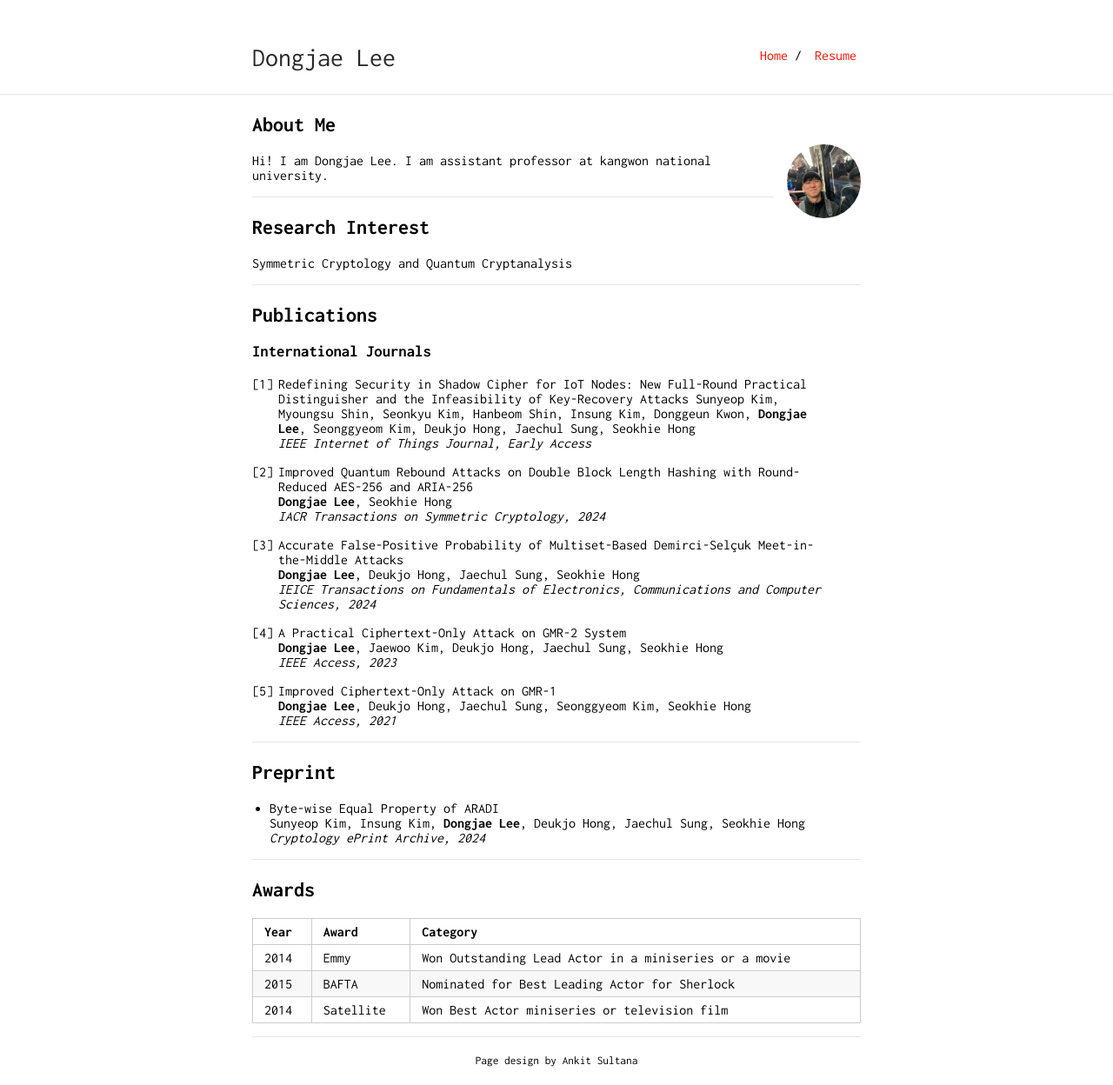
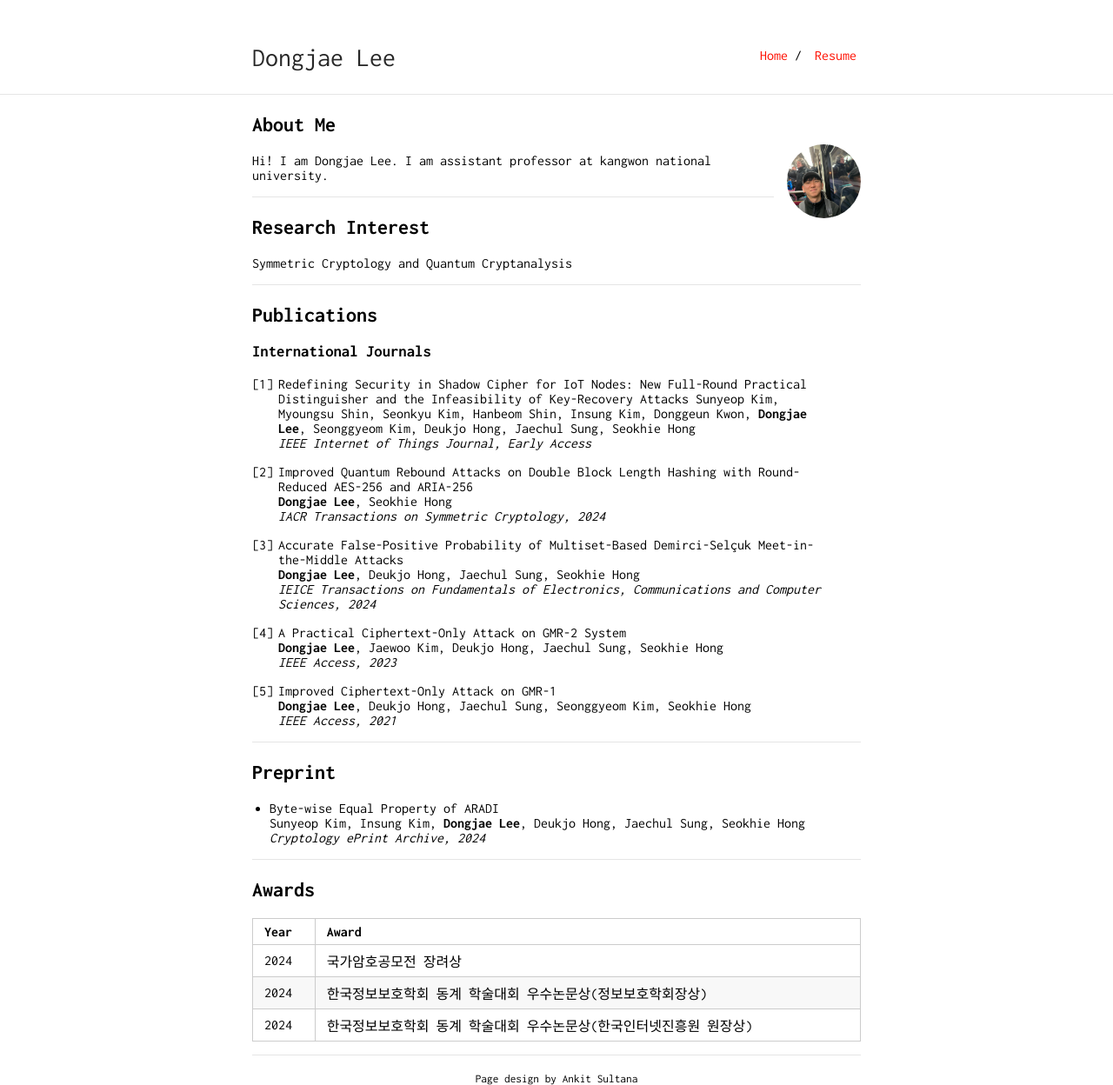
Before and after one commit to DongjaeLee-Dd2dD2/DongjaeLee-Dd2dD2.github.io, a Jekyll site: the page built from index.md, in a window 1280 px wide. Shown: the whole page at 87% size. Built offline with Jekyll 4.4.1, drawn with Linux system fonts in a browser that asks for light colours; our own code applies the rules of GitHub Pages for plain Markdown files; before the commit the page ends 1227 px from its top, so only the background shows below that.

Commit message:
Update index.md

```diff
--- a/index.md
+++ b/index.md
@@ -52,8 +52,8 @@ Sunyeop Kim, Insung Kim, **Dongjae Lee**, Deukjo Hong, Jaechul Sung, Seokhie Hon
 
 ## Awards
 
-Year | Award | Category
------|-------|--------
-2014 | Emmy  | Won Outstanding Lead Actor in a miniseries or a movie
-2015 | BAFTA | Nominated for Best Leading Actor for Sherlock
-2014 | Satellite | Won Best Actor miniseries or television film
+Year | Award
+-----|-------
+2024 | 국가암호공모전 장려상
+2024 | 한국정보보호학회 동계 학술대회 우수논문상(정보보호학회장상)
+2024 | 한국정보보호학회 동계 학술대회 우수논문상(한국인터넷진흥원 원장상)
```
